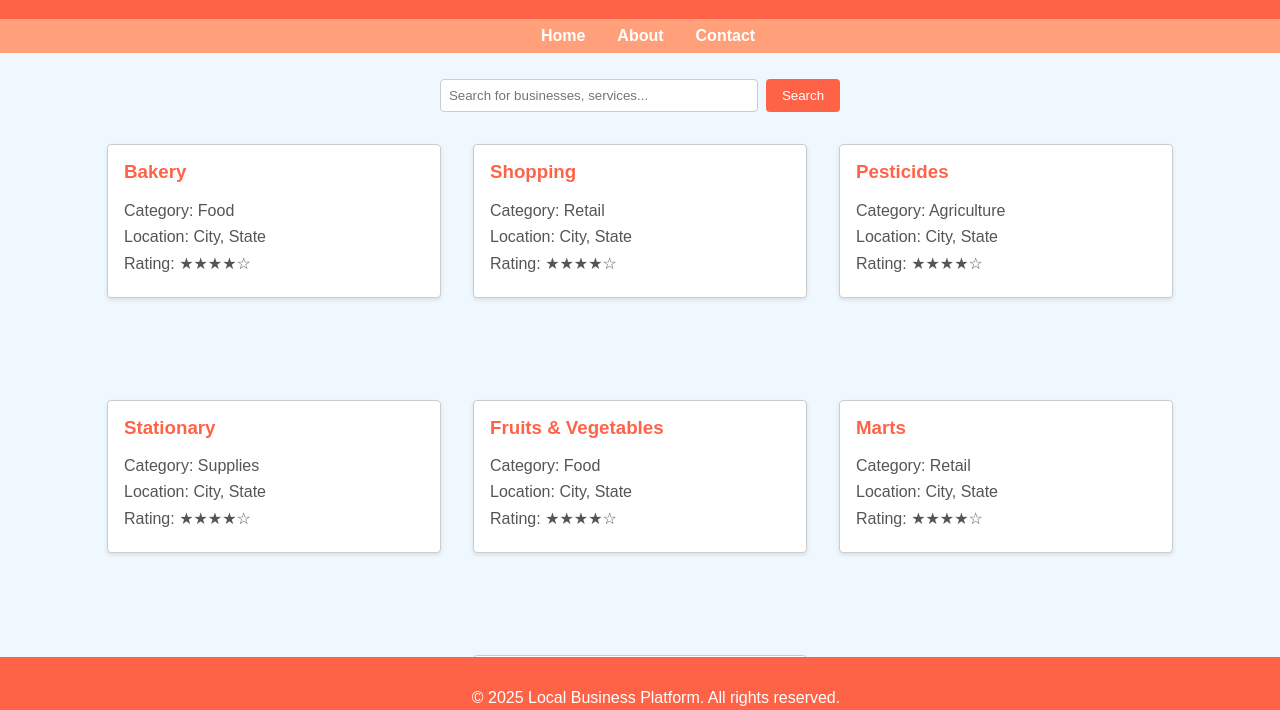
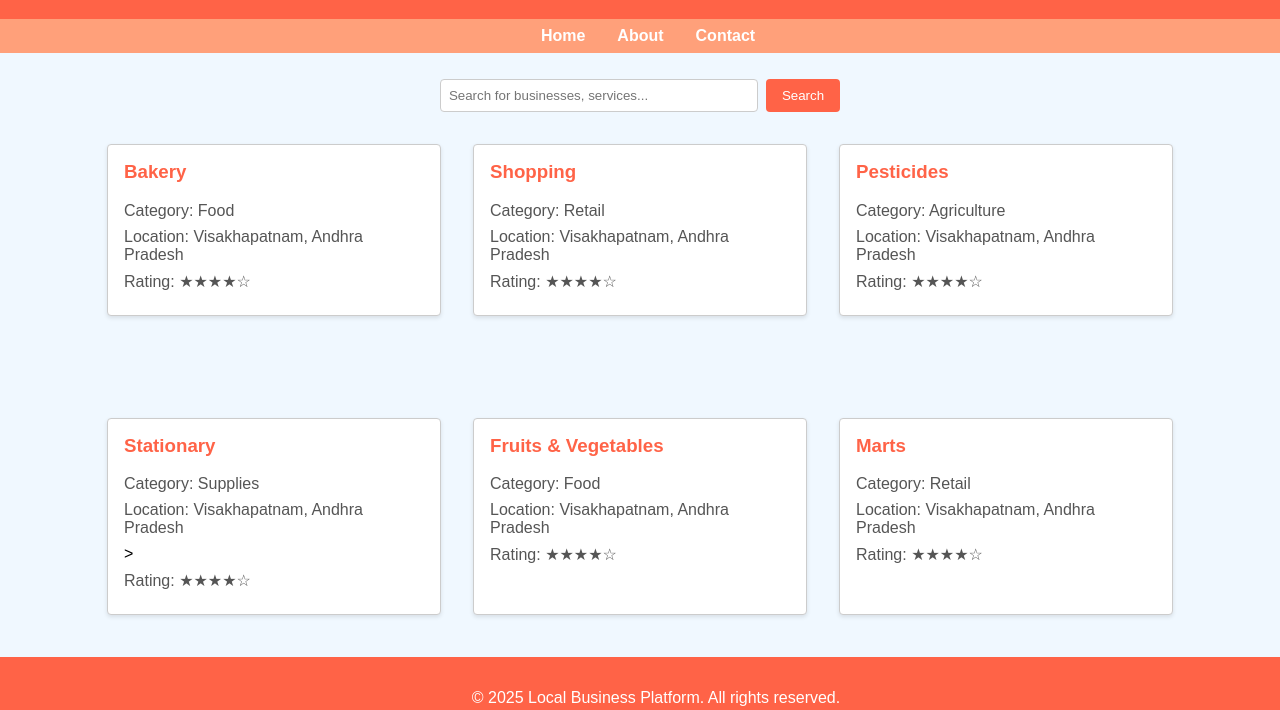
Before and after one commit to naga412/Local-Bussiness-Services, a plain HTML site: page home.html in a window 1280 px wide. Shown: the part 61-771 px from the top of the page. Drawn offline with Linux system fonts and the light colour scheme.

Commit message:
Update home.html

```diff
--- a/home.html
+++ b/home.html
@@ -175,46 +175,46 @@
             <button>Search</button>
         </div>
         <div class="business-list">
-            <a href="bakery.html" class="business-card">
+            <a href="https://www.zomato.com/vijayawada/bangalore-iyangar-bakery-cafe-tadepalli" class="business-card">
                 <h3>Bakery</h3>
                 <p>Category: Food</p>
-                <p>Location: City, State</p>
+                <p>Location: Visakhapatnam, Andhra Pradesh</p>
                 <p>Rating: ★★★★☆</p>
             </a>
-            <a href="shopping.html" class="business-card">
+            <a href="https://www.cmrshoppingmall.in/" class="business-card">
                 <h3>Shopping</h3>
                 <p>Category: Retail</p>
-                <p>Location: City, State</p>
+                <p>Location: Visakhapatnam, Andhra Pradesh</p>
                 <p>Rating: ★★★★☆</p>
             </a>
-            <a href="pesticides.html" class="business-card">
+            <a href="https://www.napanta.com/pesticide-dealer/andhra-pradesh/visakhapatanam/visakhapatnam-rural" class="business-card">
                 <h3>Pesticides</h3>
                 <p>Category: Agriculture</p>
-                <p>Location: City, State</p>
+                <p>Location: Visakhapatnam, Andhra Pradesh</p>
                 <p>Rating: ★★★★☆</p>
             </a>
-            <a href="stationary.html" class="business-card">
+            <a href="https://www.bigbasket.com/pc/cleaning-household/stationery/" class="business-card">
                 <h3>Stationary</h3>
                 <p>Category: Supplies</p>
-                <p>Location: City, State</p>
+                <p>Location: Visakhapatnam, Andhra Pradesh</p>>
                 <p>Rating: ★★★★☆</p>
             </a>
-            <a href="fruits-vegetables.html" class="business-card">
+            <a href="https://vizaggrocers.com/en/" class="business-card">
                 <h3>Fruits & Vegetables</h3>
                 <p>Category: Food</p>
-                <p>Location: City, State</p>
+                <p>Location: Visakhapatnam, Andhra Pradesh</p>
                 <p>Rating: ★★★★☆</p>
             </a>
-            <a href="marts.html" class="business-card">
+            <a href="https://vizagshop.com/food/groceries-and-staples/" class="business-card">
                 <h3>Marts</h3>
                 <p>Category: Retail</p>
-                <p>Location: City, State</p>
+                <p>Location: Visakhapatnam, Andhra Pradesh</p>
                 <p>Rating: ★★★★☆</p>
             </a>
-            <a href="handmade-services.html" class="business-card">
+            <a href="https://www.oyegifts.com/gifts/vizag?srsltid=AfmBOopj2FdaNfiu9hunzkSat9W8Fpf0yyabAhb4m30KUqkAutZFoR3i" class="business-card">
                 <h3>Handmade Services</h3>
                 <p>Category: Crafts</p>
-                <p>Location: City, State</p>
+                <p>Location: Visakhapatnam, Andhra Pradesh</p>
                 <p>Rating: ★★★★☆</p>
             </a>
         </div>
```
